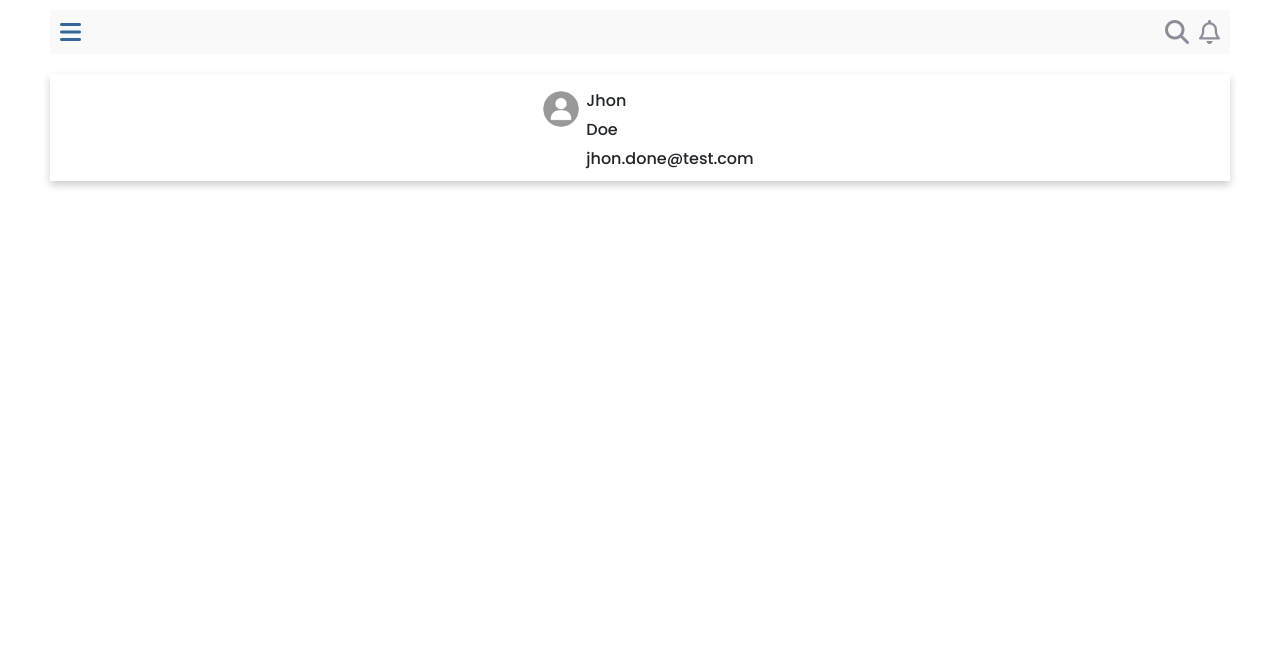
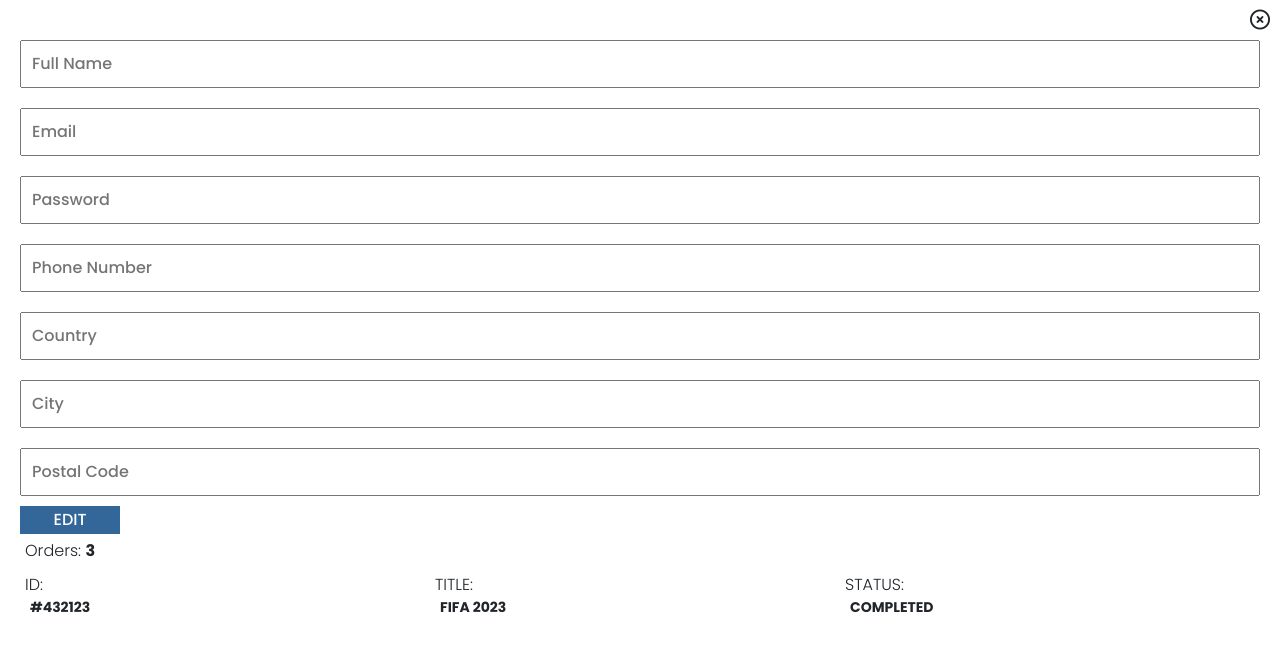
Before and after one commit to mat-kur/OnlineShop, a React (Create React App) app in the folder frontend/: page /admin/users in a window 1280 px wide. Shown: the top 650 px of the page. Built offline with nearby package versions, Linux system fonts and the light colour scheme.

Commit message:
added users list in admin panel

```diff
--- a/frontend/src/pages/Admin/Users/Users.css
+++ b/frontend/src/pages/Admin/Users/Users.css
@@ -1,16 +1,108 @@
 .admin-single-user {
     display: flex;
+    position: relative;
     justify-content: center;
     box-shadow: 0 4px 8px rgba(0, 0, 0, 0.2);
     margin: 10px;
     padding: 10px;
 }
 
+.admin-user-eye {
+    position: absolute;
+    top: 0;
+    right: 0;
+    padding: 5px;
+    background-color: #b0b0b0;
+    border-radius: 8px;
+    color: #ffffff;
+}
+
 .admin-single-user img {
     max-height: 50px;
-    margin-left: 10px;
+    margin-right: 10px;
 }
 
 .admin-single-user p {
     margin-top: 5px;
 }
+
+.admin-single-user div p {
+    display: flex;
+    flex-direction: column;
+    font-size: 13px;
+    color: #666666;
+    font-weight: 300;
+}
+
+.admin-single-user div p span, .admin-users-orders div p span {
+    font-size: 14px;
+    font-weight: 700;
+}
+
+.admin-user-details- {
+    position: fixed;
+    top: 0;
+    left: 0;
+    bottom: 0;
+    right: 0;
+    box-shadow: 0 4px 8px rgba(0, 0, 0, 0.2);
+    background-color: #fff;
+    padding: 20px;
+    z-index: 99999;
+}
+
+.admin-user-details-close {
+    position: absolute;
+    top: 10px;
+    right: 10px;
+    font-size: 20px;
+}
+
+.admin-users-orders {
+    padding: 5px;
+}
+
+.admin-user-last-order {
+    display: flex;
+    flex-direction: row;
+}
+
+.admin-user-last-order {
+    margin-top: 10px;
+}
+
+.admin-users-orders p {
+    font-weight: 300;
+}
+
+.admin-users-orders p span {
+    font-weight: 700;
+}
+
+.admin-user-last-order p {
+        display: flex;
+        font-weight: 300;
+        flex-direction: column;
+    flex: 1;
+}
+
+.admin-user-last-order p span {
+    flex: 1;
+}
+
+.admin-users-orders div p span {
+    margin-left: 5px;
+}
+
+.admin-user-details- form {
+    margin-top: 10px;
+}
+
+.admin-user-details- form button {
+    background-color: #336699;
+    color: #ffffff;
+    border: none;
+    padding: 2px 8px;
+    min-width: 100px;
+
+}
--- a/frontend/src/pages/Admin/Users/Users.tsx
+++ b/frontend/src/pages/Admin/Users/Users.tsx
@@ -2,6 +2,7 @@ import "./Users.css";
 import {AdminHeader} from "../../../components/Admin/AdminHeader/AdminHeader";
 
 import useravatar from "../../ProductDetails/UsersComments/istockphoto-1337144146-612x612.jpg"
+import React from "react";
 
 
 export const Users = () => {
@@ -12,11 +13,33 @@ export const Users = () => {
             <AdminHeader/>
             <div className="admin-users-wrapper">
                 <div className="admin-single-user">
+                    <i className="admin-user-eye fa-regular fa-eye"></i>
                     <img src={useravatar} alt=""/>
                     <div>
-                        <p>Jhon</p>
-                        <p>Doe</p>
-                        <p>jhon.done@test.com</p>
+                        <p>Name: <span>John</span></p>
+                        <p>Surname: <span>Doe</span></p>
+                        <p>Email: <span>jhon.done@test.com</span></p>
+                    </div>
+                </div>
+            </div>
+            <div className="admin-user-details-">
+                <i className="admin-user-details-close fa-regular fa-circle-xmark"></i>
+                <form action="">
+                    <input className="input-modal-address" type="text" placeholder="Full Name" />
+                    <input className="input-modal-address" type="email" placeholder="Email" />
+                    <input className="input-modal-address" type="password" placeholder="Password" />
+                    <input className="input-modal-address" type="number" placeholder="Phone Number" />
+                    <input className="input-modal-address" type="text" placeholder="Country" />
+                    <input className="input-modal-address" type="text" placeholder="City" />
+                    <input className="input-modal-address" type="text" placeholder="Postal Code" />
+                    <button className="button-admin-edit" type="submit">EDIT</button>
+                </form>
+                <div className="admin-users-orders">
+                    <p>Orders: <span>3</span></p>
+                    <div className="admin-user-last-order">
+                        <p>ID: <span>#432123</span></p>
+                        <p>TITLE: <span>FIFA 2023</span></p>
+                        <p>STATUS: <span>COMPLETED</span></p>
                     </div>
                 </div>
             </div>
```
